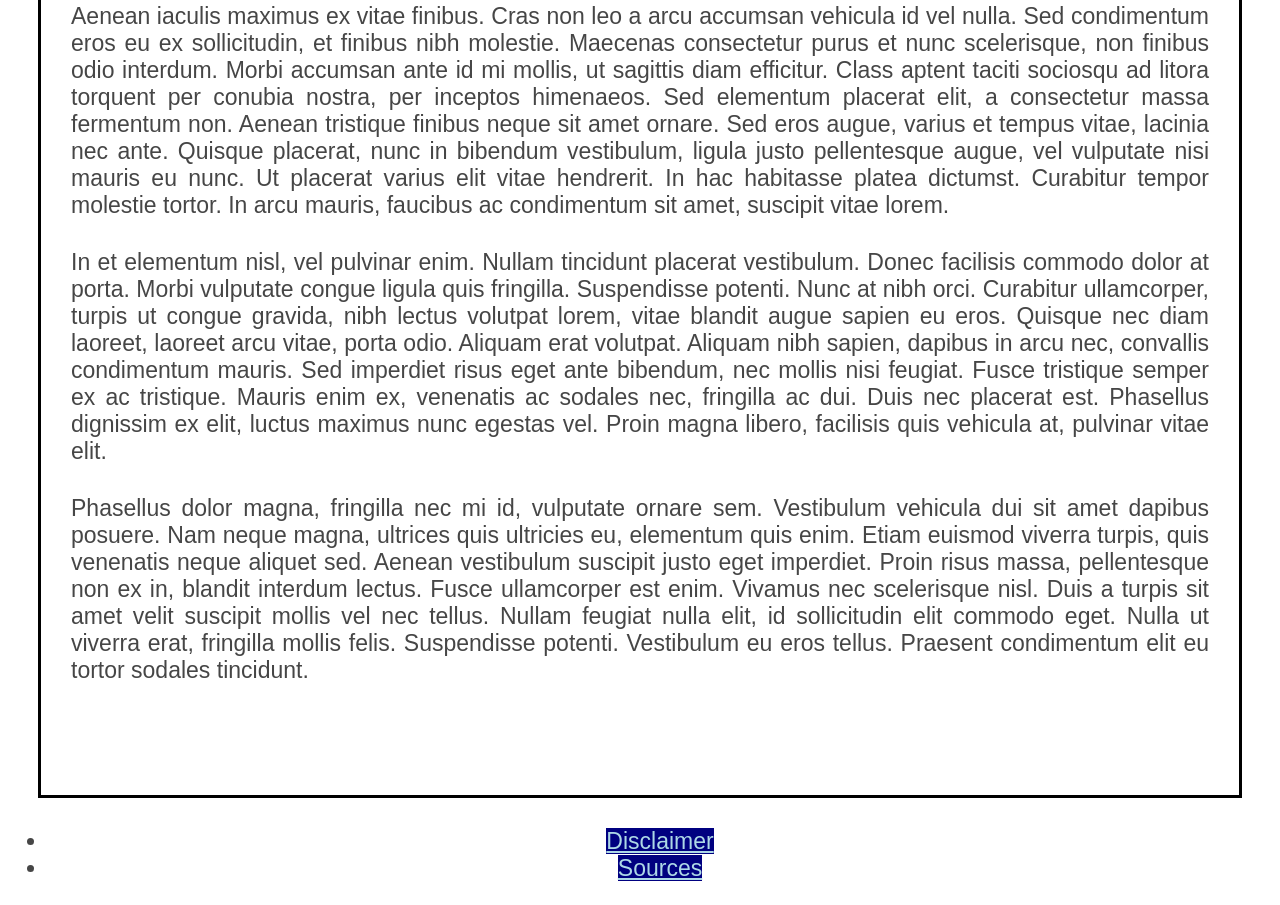
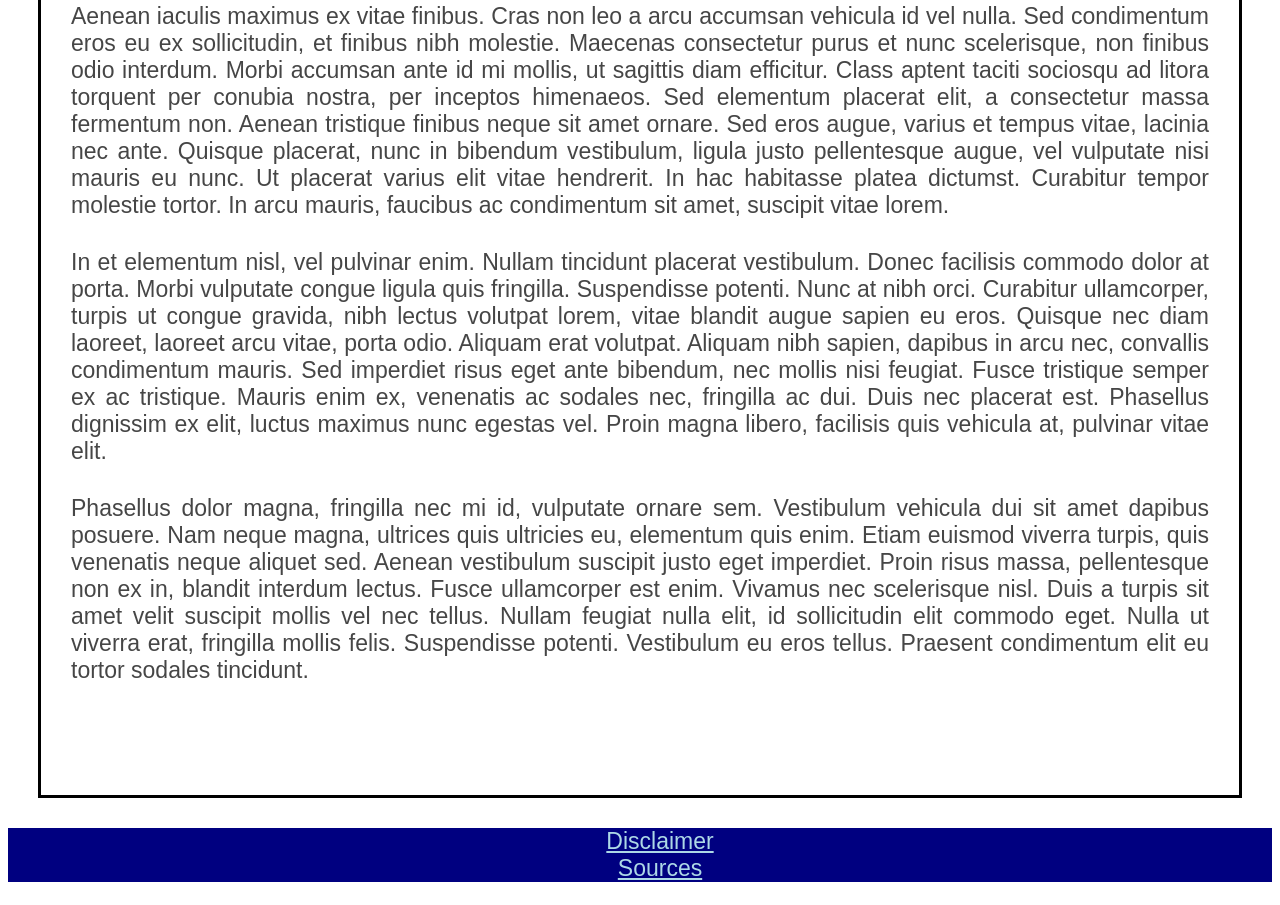
Before and after one commit to Nobody543/Is-He-Out-There, a plain HTML site: page index.html in a window 1280 px wide. Shown: the part 1536-2441 px from the top of the page. Drawn offline with Linux system fonts and the light colour scheme.

Commit message:
class="footer"

```diff
--- a/index.html
+++ b/index.html
@@ -65,9 +65,9 @@
   </div>
 
   <div class="footer">
-    <ul>
-      <li><a href="disclaimer.html" class="footer">Disclaimer</a></li>
-      <li><a href="sources.html" class="footer">Sources</a></li>
+    <ul class="footer">
+      <li class="footer"><a href="disclaimer.html" class="footer">Disclaimer</a></li>
+      <li class="footer"><a href="sources.html" class="footer">Sources</a></li>
     </ul>
   </div>
 
```
